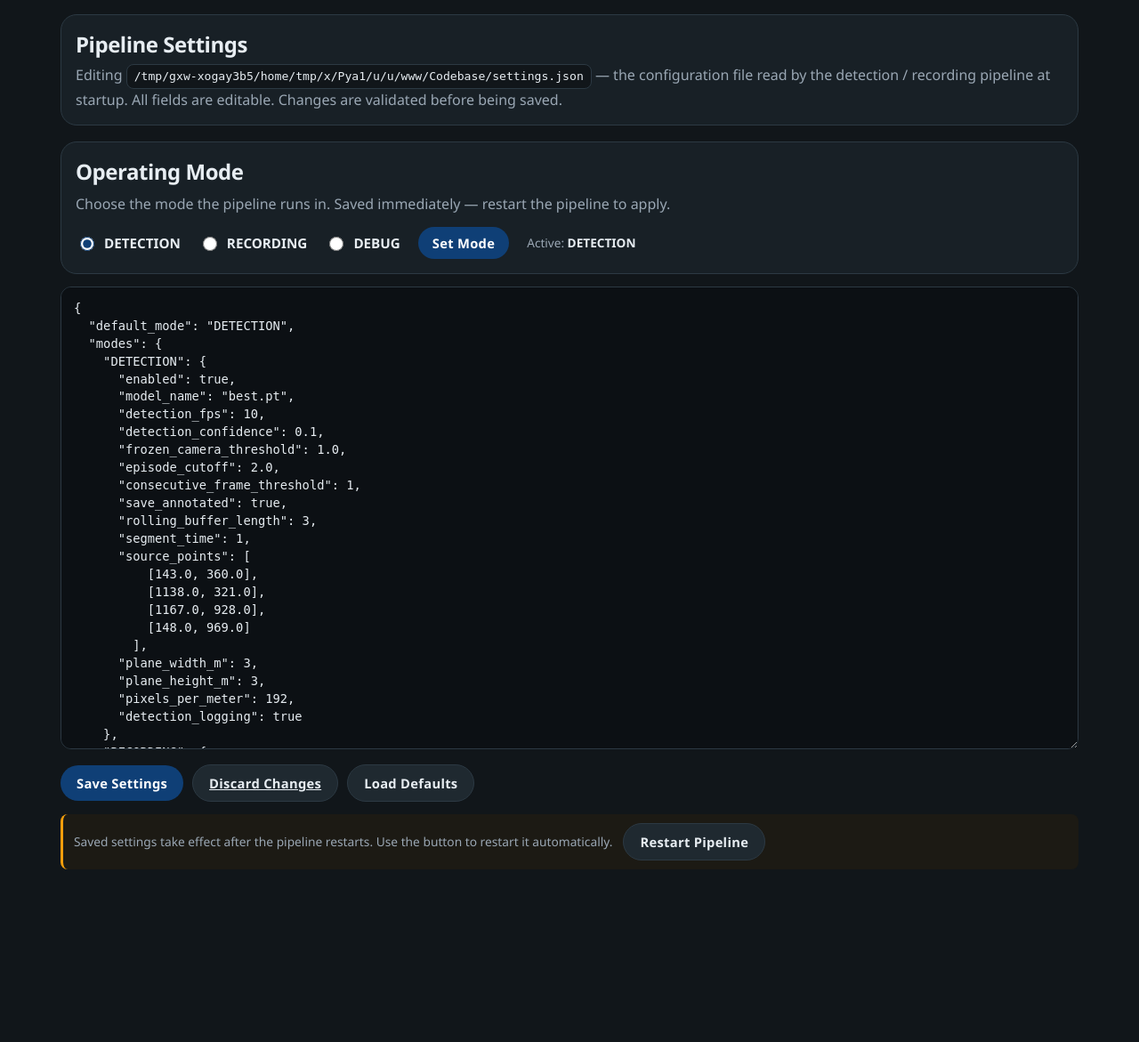
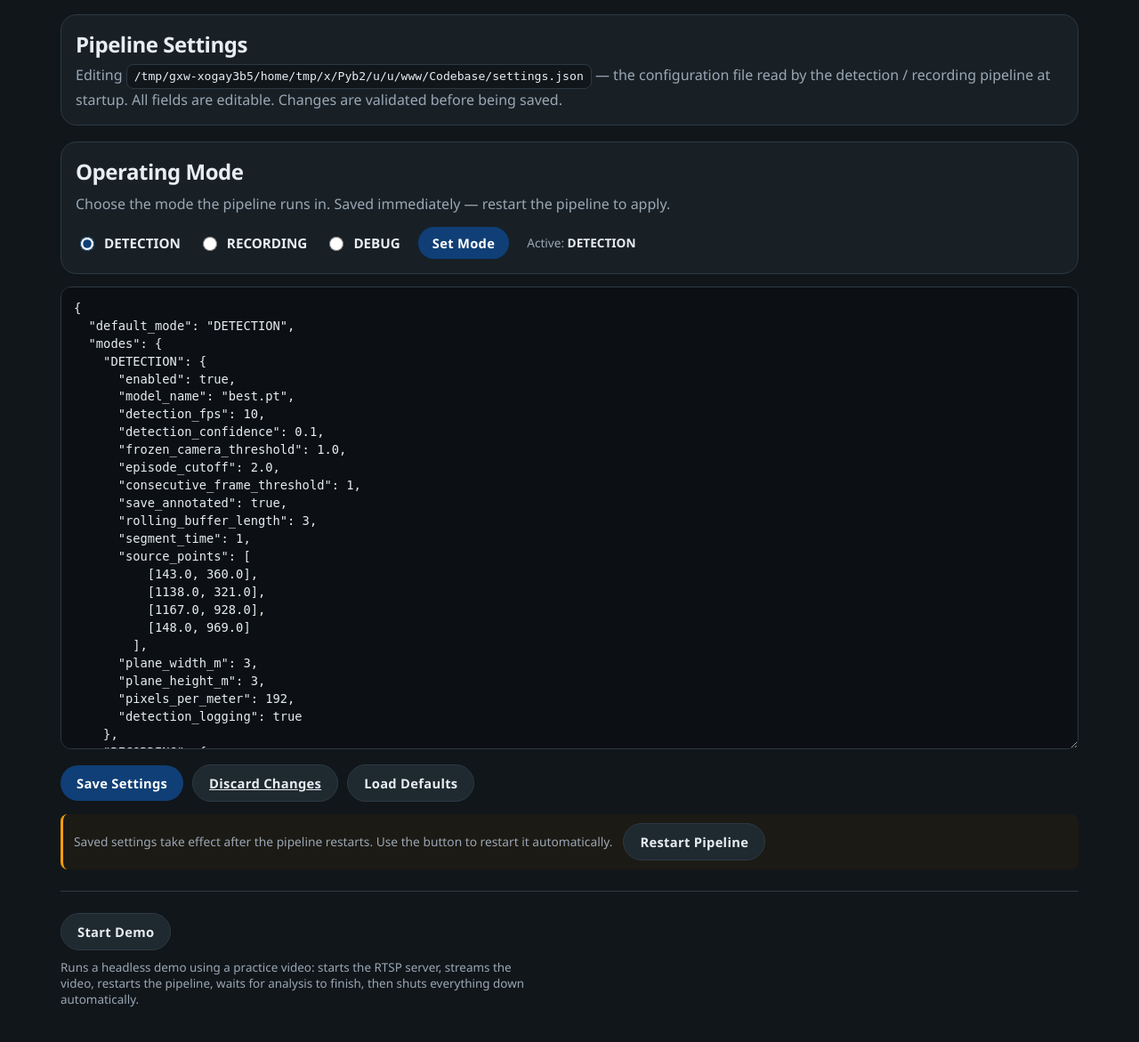
Before and after one commit to Cearly1104/SubstationSquirrelSleuths, a Flask app: page /settings in a window 1280 px wide. Shown: the part 70-1241 px from the top of the page at 89% size. Run offline with Flask 3, Linux system fonts and the light colour scheme; the visitor is signed in with stand-in values (Sample User, id 1).

Commit message:
headless demo functionality

```diff
--- a/User Deliverables/app.py
+++ b/User Deliverables/app.py
@@ -859,6 +859,299 @@
 
 
 # ---------------------------------------------------------------------------
+# Demo mode — headless demo using a practice RTSP video
+# ---------------------------------------------------------------------------
+
+# Shared state for the demo orchestration thread
+_demo_lock = threading.Lock()
+_demo_stop_event = threading.Event()
+_demo_state = {
+    "status": "idle",   # idle | starting | running | stopping | done | error
+    "message": "",
+    "mediamtx_proc": None,
+    "ffmpeg_proc": None,
+    "thread": None,
+}
+
+SSS_DIR = BASE_DIR.parent  # /home/sss/SSS — where mediamtx.yml lives
+DEMO_RTSP_URL = "rtsp://localhost:8554/squirrel"
+
+DEMO_FFMPEG_CMD = [
+    "ffmpeg", "-re",
+    "-i", "/home/sss/Downloads/Squirrel.mp4",
+    "-f", "lavfi",
+    "-i", "color=black:size=1920x1080:rate=30",
+    "-filter_complex", "[0:v][1:v]concat=n=2:v=1[out]",
+    "-map", "[out]",
+    "-c:v", "libx264",
+    "-preset", "ultrafast",
+    "-tune", "zerolatency",
+    # baseline profile + repeat-headers: SPS/PPS sent with every keyframe so
+    # OpenCV can sync immediately when connecting mid-stream, no matter when
+    # the pipeline connects.  Single-slice encoding (-x264-params slices=1)
+    # prevents the multi-slice frames that corrupt OpenCV's H.264 decoder.
+    "-profile:v", "baseline",
+    "-pix_fmt", "yuv420p",
+    "-x264-params", "repeat-headers=1:slices=1",
+    "-g", "30",
+    "-keyint_min", "30",
+    "-sc_threshold", "0",
+    "-an",
+    "-rtsp_transport", "tcp",
+    "-f", "rtsp",
+    DEMO_RTSP_URL,
+]
+
+
+def _read_pipeline_status():
+    status_file = DATA_DIR / "pipeline_status.json"
+    try:
+        if status_file.is_file():
+            with open(status_file) as f:
+                return json.load(f)
+    except Exception:
+        pass
+    return {"recording": False, "analyzing": False}
+
+
+def _rtsp_stream_ready(url, stop_event, max_wait=20):
+    """Poll until the RTSP stream accepts a connection or timeout/stop.
+
+    Uses cv2.VideoCapture so we're testing the exact same path the pipeline
+    uses.  Returns True when ready, False on timeout or stop.
+
+    Crucially, checks that a frame can actually be *read* — not just that the
+    TCP connection was accepted.  mediamtx accepts RTSP reader connections
+    before a publisher is active, so isOpened()==True is not sufficient.
+    """
+    import cv2
+    deadline = time.monotonic() + max_wait
+    while time.monotonic() < deadline:
+        if stop_event.is_set():
+            return False
+        cap = cv2.VideoCapture(url, cv2.CAP_FFMPEG)
+        if cap.isOpened():
+            ret, _ = cap.read()
+            cap.release()
+            if ret:
+                return True
+        else:
+            cap.release()
+        # Brief interruptible wait before next attempt
+        stop_event.wait(1.0)
+    return False
+
+
+def _kill_proc(proc):
+    """Terminate a subprocess, escalating to SIGKILL if needed."""
+    if proc is None or proc.poll() is not None:
+        return
+    try:
+        proc.terminate()
+        proc.wait(timeout=5)
+    except subprocess.TimeoutExpired:
+        proc.kill()
+    except Exception:
+        pass
+
+
+def _demo_worker():
+    """Background thread that orchestrates the full demo sequence."""
+    stop = _demo_stop_event
+    mediamtx_proc = None
+    ffmpeg_proc = None
+
+    def set_state(status, message):
+        with _demo_lock:
+            _demo_state["status"] = status
+            _demo_state["message"] = message
+
+    def stopped():
+        return stop.is_set()
+
+    try:
+        # 1. Start mediamtx from the SSS working directory
+        set_state("starting", "Starting RTSP server…")
+        mediamtx_proc = subprocess.Popen(
+            ["mediamtx"],
+            cwd=str(SSS_DIR),
+            stdout=subprocess.DEVNULL,
+            stderr=subprocess.DEVNULL,
+        )
+        with _demo_lock:
+            _demo_state["mediamtx_proc"] = mediamtx_proc
+
+        # Give mediamtx a moment to bind its port
+        if stop.wait(3.0):
+            return
+
+        if stopped():
+            return
+
+        # 2. Start ffmpeg RTSP stream — video begins playing (black buffer starts)
+        set_state("running", "Starting video stream…")
+        ffmpeg_proc = subprocess.Popen(
+            DEMO_FFMPEG_CMD,
+            stdout=subprocess.DEVNULL,
+            stderr=subprocess.DEVNULL,
+        )
+        with _demo_lock:
+            _demo_state["ffmpeg_proc"] = ffmpeg_proc
+
+        # 3. Wait until a frame can actually be decoded from the stream — not
+        #    just that the TCP connection was accepted.  mediamtx accepts reader
+        #    connections before a publisher is ready, so a bare isOpened() check
+        #    is not enough.  With the H.264 fixes this usually passes in <2 s.
+        set_state("running", "Waiting for RTSP stream to be ready…")
+        if not _rtsp_stream_ready(DEMO_RTSP_URL, stop, max_wait=20):
+            if not stopped():
+                raise RuntimeError("RTSP stream did not become ready in time")
+            return
+
+        if stopped():
+            return
+
+        # 4. Restart the pipeline — stream is confirmed live, so detection_helper
+        #    will get real frames immediately.  The remaining black buffer gives
+        #    the pipeline time to load the model before squirrel footage begins.
+        set_state("running", "Restarting pipeline…")
+        subprocess.run(
+            ["sudo", "/usr/bin/systemctl", "restart", "sss-pipeline"],
+            check=True, timeout=15
+        )
+
+        # 5. Wait for pipeline to become active
+        set_state("running", "Waiting for pipeline to start…")
+        for _ in range(20):
+            if stop.wait(2.0):
+                return
+            try:
+                r = subprocess.run(
+                    ["systemctl", "is-active", "sss-pipeline"],
+                    capture_output=True, text=True, timeout=5
+                )
+                if r.stdout.strip() == "active":
+                    break
+            except Exception:
+                pass
+
+        if stopped():
+            return
+
+        # 6. Wait for recording to begin (squirrel detected) — up to 3 min
+        set_state("running", "Waiting for squirrel detection…")
+        recording_started = False
+        for _ in range(90):
+            if stop.wait(2.0):
+                return
+            ps = _read_pipeline_status()
+            if ps.get("analyzing", False):
+                # Jumped straight to analyzing (very short episode)
+                recording_started = True
+                break
+            if ps.get("recording", False):
+                recording_started = True
+                set_state("running", "Squirrel detected — recording episode…")
+                break
+
+        if stopped():
+            return
+
+        # 7. Wait for the recording to finish and analysis to begin — up to 3 min
+        if recording_started and not _read_pipeline_status().get("analyzing", False):
+            for _ in range(90):
+                if stop.wait(2.0):
+                    return
+                if _read_pipeline_status().get("analyzing", False):
+                    break
+
+        if stopped():
+            return
+
+        # 8. Wait for analysis to finish — up to 5 min
+        analysis_started = _read_pipeline_status().get("analyzing", False)
+        if analysis_started:
+            set_state("running", "Analysis in progress — waiting for completion…")
+            for _ in range(150):
+                if stop.wait(2.0):
+                    return
+                if not _read_pipeline_status().get("analyzing", False):
+                    break
+
+        set_state("done", "Demo complete.")
+
+    except Exception as e:
+        set_state("error", str(e))
+
+    finally:
+        # Always clean up both processes
+        _kill_proc(ffmpeg_proc)
+        time.sleep(1)
+        _kill_proc(mediamtx_proc)
+        with _demo_lock:
+            _demo_state["mediamtx_proc"] = None
+            _demo_state["ffmpeg_proc"] = None
+            _demo_state["thread"] = None
+        # If we returned early due to stop, reset to idle so the UI unlocks
+        with _demo_lock:
+            if _demo_state["status"] == "stopping":
+                _demo_state["status"] = "idle"
+                _demo_state["message"] = ""
+
+
+@app.route("/api/demo/start", methods=["POST"])
+@login_required
+@admin_required
+def api_demo_start():
+    with _demo_lock:
+        status = _demo_state["status"]
+        if status in ("starting", "running", "stopping"):
+            return jsonify({"ok": False, "error": "Demo already in progress"}), 409
+        _demo_stop_event.clear()
+        _demo_state["status"] = "starting"
+        _demo_state["message"] = "Initializing…"
+        t = threading.Thread(target=_demo_worker, daemon=True)
+        _demo_state["thread"] = t
+    t.start()
+    return jsonify({"ok": True})
+
+
+@app.route("/api/demo/status", methods=["GET"])
+@login_required
+def api_demo_status():
+    with _demo_lock:
+        return jsonify({
+            "status": _demo_state["status"],
+            "message": _demo_state["message"],
+        })
+
+
+@app.route("/api/demo/stop", methods=["POST"])
+@login_required
+@admin_required
+def api_demo_stop():
+    """Abort a running demo early."""
+    with _demo_lock:
+        status = _demo_state["status"]
+        if status not in ("starting", "running"):
+            return jsonify({"ok": False, "error": "No active demo to stop"}), 409
+        _demo_state["status"] = "stopping"
+        _demo_state["message"] = "Stopping…"
+
+    # Signal the worker thread to exit its loops immediately
+    _demo_stop_event.set()
+
+    # Also kill the processes so they don't linger
+    with _demo_lock:
+        ffmpeg_proc = _demo_state.get("ffmpeg_proc")
+        mediamtx_proc = _demo_state.get("mediamtx_proc")
+    _kill_proc(ffmpeg_proc)
+    _kill_proc(mediamtx_proc)
+
+    return jsonify({"ok": True})
+
+
+# ---------------------------------------------------------------------------
 # File browser — admin-only view of the filesystem rooted at FILES_ROOT
 # ---------------------------------------------------------------------------
 
--- a/User Deliverables/templates/settings.html
+++ b/User Deliverables/templates/settings.html
@@ -233,5 +233,104 @@
   checkPipelineStatus();
   setInterval(checkPipelineStatus, 10000);
   </script>
+
+  {% if is_admin %}
+  <hr style="border:none;border-top:1px solid var(--line);margin:24px 0">
+  <div class="actions" style="align-items:flex-start;flex-direction:column;gap:10px">
+    <div style="display:flex;gap:10px;align-items:center;flex-wrap:wrap">
+      <button type="button" id="demo-btn" class="btn secondary" onclick="startDemo()">
+        Start Demo
+      </button>
+      <button type="button" id="demo-stop-btn" class="btn secondary" style="display:none;border-color:#7a2a2a;color:#ffb4b4" onclick="stopDemo()">
+        Stop Demo
+      </button>
+      <span id="demo-status" style="font-size:.86rem"></span>
+    </div>
+    <p style="margin:0;font-size:.84rem;color:var(--muted);max-width:540px">
+      Runs a headless demo using a practice video: starts the RTSP server,
+      streams the video, restarts the pipeline, waits for analysis to finish,
+      then shuts everything down automatically.
+    </p>
+  </div>
+
+  <script>
+  let _demoPollInterval = null;
+
+  async function startDemo() {
+    const btn     = document.getElementById('demo-btn');
+    const stopBtn = document.getElementById('demo-stop-btn');
+    const status  = document.getElementById('demo-status');
+    btn.disabled = true;
+    status.style.color = 'var(--muted)';
+    status.textContent = 'Starting\u2026';
+    try {
+      const res  = await fetch('{{ url_for("api_demo_start") }}', {method: 'POST'});
+      const data = await res.json();
+      if (!data.ok) {
+        status.style.color = '#ffb4b4';
+        status.textContent = 'Error: ' + (data.error || 'unknown');
+        btn.disabled = false;
+        return;
+      }
+      stopBtn.style.display = '';
+      _demoPollInterval = setInterval(pollDemoStatus, 2000);
+    } catch (e) {
+      status.style.color = '#ffb4b4';
+      status.textContent = 'Request failed';
+      btn.disabled = false;
+    }
+  }
+
+  async function stopDemo() {
+    const stopBtn = document.getElementById('demo-stop-btn');
+    stopBtn.disabled = true;
+    try {
+      await fetch('{{ url_for("api_demo_stop") }}', {method: 'POST'});
+    } catch (e) { /* ignore */ }
+  }
+
+  async function pollDemoStatus() {
+    const btn     = document.getElementById('demo-btn');
+    const stopBtn = document.getElementById('demo-stop-btn');
+    const status  = document.getElementById('demo-status');
+    try {
+      const res  = await fetch('{{ url_for("api_demo_status") }}');
+      const data = await res.json();
+      const s = data.status;
+
+      if (s === 'done') {
+        clearInterval(_demoPollInterval);
+        _demoPollInterval = null;
+        status.style.color = '#b4ffcc';
+        status.textContent = 'Demo complete \u2713';
+        btn.disabled = false;
+        stopBtn.style.display = 'none';
+        stopBtn.disabled = false;
+      } else if (s === 'error') {
+        clearInterval(_demoPollInterval);
+        _demoPollInterval = null;
+        status.style.color = '#ffb4b4';
+        status.textContent = 'Error: ' + (data.message || 'unknown');
+        btn.disabled = false;
+        stopBtn.style.display = 'none';
+        stopBtn.disabled = false;
+      } else if (s === 'idle') {
+        // Stopped early
+        clearInterval(_demoPollInterval);
+        _demoPollInterval = null;
+        status.style.color = 'var(--muted)';
+        status.textContent = 'Demo stopped.';
+        btn.disabled = false;
+        stopBtn.style.display = 'none';
+        stopBtn.disabled = false;
+      } else {
+        status.style.color = 'var(--muted)';
+        status.textContent = data.message || s;
+        stopBtn.disabled = false;
+      }
+    } catch (e) { /* ignore transient errors */ }
+  }
+  </script>
+  {% endif %}
 </main>
 {% endblock %}
```
Also changed, not shown: Codebase/detection.py (+31 -4 lines), 1 other file.
